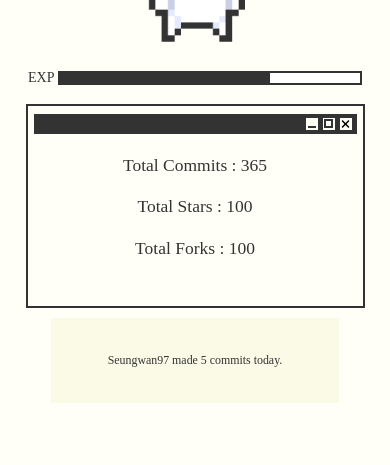
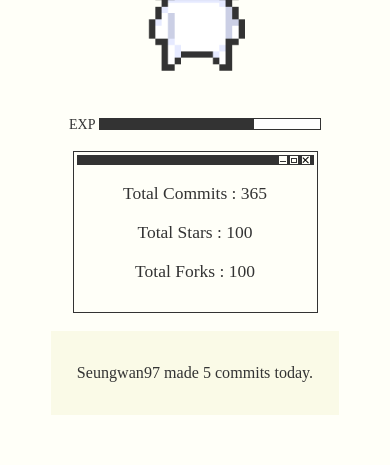
Before and after one commit to seungwan97/-SW-Cobby---Cobby-with-Github, a Next.js app in the folder frontend/: page /main in a window 390 px wide. Shown: the part 297-762 px from the top of the page. Built offline with nearby package versions, Linux system fonts and the light colour scheme; a web font is replaced by a local one.

Commit message:
feat : 230501 반응형 구현

```diff
--- a/frontend/components/common/Cobby/style/Cobby.ts
+++ b/frontend/components/common/Cobby/style/Cobby.ts
@@ -7,4 +7,8 @@ export const CobbyWrapper = styled.div`
 export const Cobby = styled.img`
   width: 180px;
   height: 180px;
+  @media (max-height: 667px) {
+    width: 150px;
+    height: 150px;
+  }
 `;
--- a/frontend/components/layout/BottomNavBar/style/BottomNavBar.ts
+++ b/frontend/components/layout/BottomNavBar/style/BottomNavBar.ts
@@ -35,6 +35,9 @@ export const NavItemIcon = styled.img<{ imgSrc: string }>`
   padding-top: 10px;
   height: 30px;
   content: url(${(props) => props.imgSrc});
+  @media (max-width: 667px) {
+    height: 25px;
+  }
 `;
 
 export const CustomLink = styled(Link)``;
--- a/frontend/components/page/MainPage/MainComponents/CurrentCommit.tsx
+++ b/frontend/components/page/MainPage/MainComponents/CurrentCommit.tsx
@@ -4,7 +4,7 @@ import TextBox from "@/components/common/TextBox/TextBox";
 const CurrentCommit = () => {
   return (
     <style.CommitContainer>
-      <TextBox size={17} content={"Seungwan97 made 5 commits today."} />
+      <TextBox size={23} content={"Seungwan97 made 5 commits today."} />
     </style.CommitContainer>
   );
 };
--- a/frontend/components/page/MainPage/MainComponents/GithubStatus.tsx
+++ b/frontend/components/page/MainPage/MainComponents/GithubStatus.tsx
@@ -1,6 +1,4 @@
 import * as style from "@/components/page/MainPage/MainComponents/style/GithubStatus";
-import { faXmark } from "@fortawesome/free-solid-svg-icons";
-import { FontAwesomeIcon } from "@fortawesome/react-fontawesome";
 import TextBox from "@/components/common/TextBox/TextBox";
 
 const GithubStatus = () => {
@@ -14,7 +12,12 @@ const GithubStatus = () => {
           <style.SquareIcon />
         </style.StatusBox2>
         <style.StatusBox3>
-          <FontAwesomeIcon icon={faXmark} size="xs" />
+          <style.Sect01>
+            <style.LineBox>
+              <style.Line01 />
+              <style.Line02 />
+            </style.LineBox>
+          </style.Sect01>
         </style.StatusBox3>
       </style.StatusBar>
       <style.Margin />
--- a/frontend/components/page/MainPage/MainComponents/style/CobbyInfo.ts
+++ b/frontend/components/page/MainPage/MainComponents/style/CobbyInfo.ts
@@ -3,11 +3,47 @@ import styled from "styled-components";
 export const Margin = styled.div`
   display: inline-block;
   margin-top: 5%;
+  @media (max-width: 767px) {
+    margin-top: 10%;
+    @media (max-height: 736px) {
+      margin-top: 5%;
+    }
+  }
+
+  @media (min-width: 768px) and (max-width: 991px) {
+    // 테블릿 세로
+  }
+
+  @media (min-width: 992px) and (max-width: 1199px) {
+    // 테블릿 가로
+  }
+
+  @media (min-width: 1200px) {
+    // 데스크탑 일반
+  }
 `;
 
 export const TextMargin = styled.div`
   display: inline-block;
   margin-top: 3%;
+  @media (max-width: 767px) {
+    margin-top: 7%;
+    @media (max-height: 736px) {
+      margin-top: 3%;
+    }
+  }
+
+  @media (min-width: 768px) and (max-width: 991px) {
+    // 테블릿 세로
+  }
+
+  @media (min-width: 992px) and (max-width: 1199px) {
+    // 테블릿 가로
+  }
+
+  @media (min-width: 1200px) {
+    // 데스크탑 일반
+  }
 `;
 
 export const CobbyInfoWrapper = styled.div`
--- a/frontend/components/page/MainPage/MainComponents/style/CurrentCommit.ts
+++ b/frontend/components/page/MainPage/MainComponents/style/CurrentCommit.ts
@@ -9,10 +9,14 @@ export const CommitContainer = styled.div`
   margin: 0 auto;
   margin-top: 3%;
   background-color: #fafae7;
+  text-align: center;
 
   @media (max-width: 767px) {
-    // 모바일
     width: 80%;
+    margin-top: 8%;
+    @media (max-width: 667px) {
+      margin-top: 5%;
+    }
   }
 
   @media (min-width: 768px) and (max-width: 991px) {
--- a/frontend/components/page/MainPage/MainComponents/style/ExpBar.ts
+++ b/frontend/components/page/MainPage/MainComponents/style/ExpBar.ts
@@ -5,4 +5,22 @@ export const ExpContainer = styled.div`
   margin-top: 5%;
   height: 80%;
   justify-content: center;
+  @media (max-width: 767px) {
+    margin-top: 10%;
+    @media (max-height: 736px) {
+      margin-top: 5%;
+    }
+  }
+
+  @media (min-width: 768px) and (max-width: 991px) {
+    // 테블릿 세로
+  }
+
+  @media (min-width: 992px) and (max-width: 1199px) {
+    // 테블릿 가로
+  }
+
+  @media (min-width: 1200px) {
+    // 데스크탑 일반
+  }
 `;
--- a/frontend/components/page/MainPage/MainComponents/style/ExpProgress.ts
+++ b/frontend/components/page/MainPage/MainComponents/style/ExpProgress.ts
@@ -8,6 +8,26 @@ export const FullDiv = styled.div`
   margin-top: 0.5%;
   margin-left: 1%;
   border: 2px solid #333333;
+  @media (max-width: 767px) {
+    width: 257px;
+    border: 1px solid #333333;
+    @media (max-width: 667px) {
+      width: 220px;
+      border: 1px solid #333333;
+    }
+  }
+
+  @media (min-width: 768px) and (max-width: 991px) {
+    // 테블릿 세로
+  }
+
+  @media (min-width: 992px) and (max-width: 1199px) {
+    // 테블릿 가로
+  }
+
+  @media (min-width: 1200px) {
+    // 데스크탑 일반
+  }
 `;
 
 export const RangeDiv = styled.div`
--- a/frontend/components/page/MainPage/MainComponents/style/GithubStatus.ts
+++ b/frontend/components/page/MainPage/MainComponents/style/GithubStatus.ts
@@ -7,6 +7,29 @@ export const StatusContainer = styled.div`
   margin: 0 auto;
   margin-top: 5%;
   text-align: center;
+  @media (max-width: 767px) {
+    width: 280px;
+    height: 160px;
+    border: 1px solid #333333;
+    margin-top: 8%;
+    @media (max-width: 667px) {
+      width: 243px;
+      height: 160px;
+      margin-top: 5%;
+    }
+  }
+
+  @media (min-width: 768px) and (max-width: 991px) {
+    // 테블릿 세로
+  }
+
+  @media (min-width: 992px) and (max-width: 1199px) {
+    // 테블릿 가로
+  }
+
+  @media (min-width: 1200px) {
+    // 데스크탑 일반
+  }
 `;
 
 export const StatusBar = styled.div`
@@ -18,6 +41,26 @@ export const StatusBar = styled.div`
   display: flex;
   justify-content: flex-end;
   align-items: center;
+  @media (max-width: 767px) {
+    width: 273px;
+    height: 10px;
+    margin-top: 1.5%;
+    @media (max-width: 667px) {
+      width: 237px;
+    }
+  }
+
+  @media (min-width: 768px) and (max-width: 991px) {
+    // 테블릿 세로
+  }
+
+  @media (min-width: 992px) and (max-width: 1199px) {
+    // 테블릿 가로
+  }
+
+  @media (min-width: 1200px) {
+    // 데스크탑 일반
+  }
 `;
 
 export const StatusBox1 = styled.div`
@@ -28,6 +71,22 @@ export const StatusBox1 = styled.div`
   display: flex;
   justify-content: center;
   align-items: flex-end;
+  @media (max-width: 767px) {
+    width: 8px;
+    height: 8px;
+  }
+
+  @media (min-width: 768px) and (max-width: 991px) {
+    // 테블릿 세로
+  }
+
+  @media (min-width: 992px) and (max-width: 1199px) {
+    // 테블릿 가로
+  }
+
+  @media (min-width: 1200px) {
+    // 데스크탑 일반
+  }
 `;
 
 export const StatusBox2 = styled.div`
@@ -38,6 +97,22 @@ export const StatusBox2 = styled.div`
   display: flex;
   justify-content: center;
   align-items: center;
+  @media (max-width: 767px) {
+    width: 8px;
+    height: 8px;
+  }
+
+  @media (min-width: 768px) and (max-width: 991px) {
+    // 테블릿 세로
+  }
+
+  @media (min-width: 992px) and (max-width: 1199px) {
+    // 테블릿 가로
+  }
+
+  @media (min-width: 1200px) {
+    // 데스크탑 일반
+  }
 `;
 
 export const StatusBox3 = styled.div`
@@ -48,6 +123,22 @@ export const StatusBox3 = styled.div`
   display: flex;
   justify-content: center;
   align-items: flex-start;
+  @media (max-width: 767px) {
+    width: 8px;
+    height: 8px;
+  }
+
+  @media (min-width: 768px) and (max-width: 991px) {
+    // 테블릿 세로
+  }
+
+  @media (min-width: 992px) and (max-width: 1199px) {
+    // 테블릿 가로
+  }
+
+  @media (min-width: 1200px) {
+    // 데스크탑 일반
+  }
 `;
 
 export const MinusIcon = styled.div`
@@ -55,11 +146,103 @@ export const MinusIcon = styled.div`
   height: 2px;
   background-color: #333333;
   margin-bottom: 2px;
+  @media (max-width: 767px) {
+    width: 6px;
+    height: 1px;
+  }
+
+  @media (min-width: 768px) and (max-width: 991px) {
+    // 테블릿 세로
+  }
+
+  @media (min-width: 992px) and (max-width: 1199px) {
+    // 테블릿 가로
+  }
+
+  @media (min-width: 1200px) {
+    // 데스크탑 일반
+  }
 `;
 export const SquareIcon = styled.div`
-  width: 4.8px;
-  height: 4.8px;
+  width: 5px;
+  height: 5px;
   border: 2px solid #333333;
+  @media (max-width: 767px) {
+    width: 4.7px;
+    height: 3.5px;
+    border: 1px solid #333333;
+    @media (max-width: 667px) {
+      width: 3.5px;
+      height: 3px;
+      border: 1.5px solid #333333;
+      margin-right: 1px;
+      margin-top: 0.5px;
+    }
+  }
+
+  @media (min-width: 768px) and (max-width: 991px) {
+    // 테블릿 세로
+  }
+
+  @media (min-width: 992px) and (max-width: 1199px) {
+    // 테블릿 가로
+  }
+
+  @media (min-width: 1200px) {
+    // 데스크탑 일반
+  }
+`;
+
+//XIcon
+export const Sect01 = styled.div`
+  position: relative;
+  width: 64px; /* X 사이즈 */
+  height: 64px; /* X 세로 중앙 */
+  margin: 0 auto; /* 가운데 정렬 */
+`;
+
+export const LineBox = styled.div`
+  margin-top: 50%;
+  transform: translate(-50%, -50%);
+  width: 100%;
+  height: 100%;
+  span {
+    position: absolute;
+    top: 50%;
+    width: 100%;
+    height: 0.1rem;
+    background-color: #000;
+  }
+  @media (max-width: 767px) {
+    span {
+      height: 0.05rem;
+    }
+    @media (max-width: 667px) {
+      span {
+        height: 0.1px;
+      }
+    }
+  }
+
+  @media (min-width: 768px) and (max-width: 991px) {
+    // 테블릿 세로
+  }
+
+  @media (min-width: 992px) and (max-width: 1199px) {
+    // 테블릿 가로
+  }
+
+  @media (min-width: 1200px) {
+    // 데스크탑 일반
+  }
+`;
+
+export const Line01 = styled.span`
+  transform: rotate(135deg) translateX(0%);
+`;
+
+export const Line02 = styled.span`
+  transform: rotate(45deg) translateX(0%);
 `;
 
 export const Margin = styled.div`
--- a/frontend/components/page/MainPage/MainComponents/style/MainPage.ts
+++ b/frontend/components/page/MainPage/MainComponents/style/MainPage.ts
@@ -11,7 +11,7 @@ export const MainPageContent = styled.div`
     margin-top: 15%;
 
     @media (max-height: 736px) {
-      /* margin: 0; */
+      margin-top: 5%;
     }
   }
 
```
